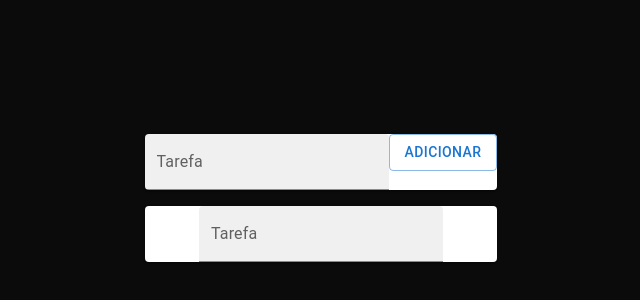
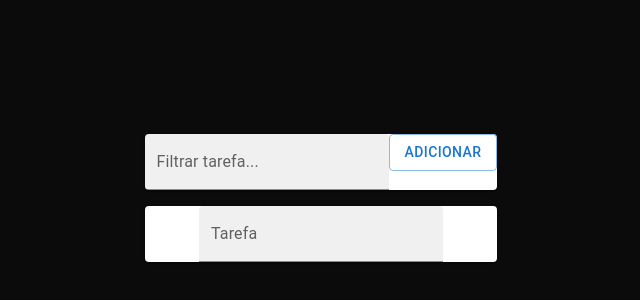
Before and after one commit to Hellraiser997/ToDo-List-, a React (Vite) app: page / in a window 1280 px wide. Shown: the part 202-502 px from the top of the page, without its empty margins (319-959 px from the left). Built offline with nearby package versions, Linux system fonts and the light colour scheme.

Commit message:
:bug: fix: alteração de label "tarefa" para "filtrar tarefa"

```diff
--- a/src/components/Form.jsx
+++ b/src/components/Form.jsx
@@ -18,7 +18,7 @@ export default function Form({ adicionarTarefa }) {
         <TextField
         onChange={(e) => setTexto(e.target.value)}
         id="filled-basic"
-        label="Tarefa"
+        label="Filtrar tarefa..."
         variant="filled" />
         <Button
         variant="outlined"
```
